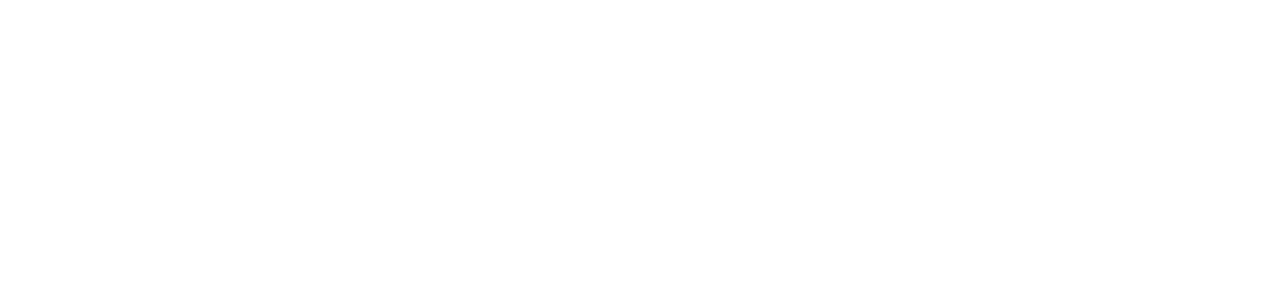
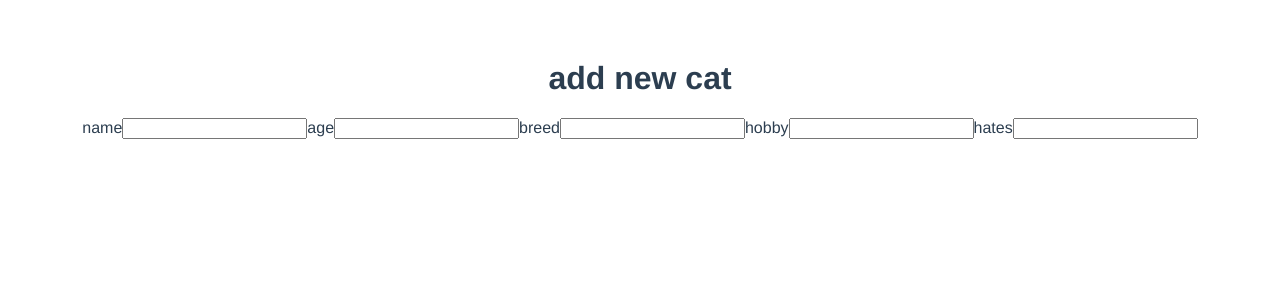
Before and after one commit to shaniashn/the-famous-cat, a Vue app: page /add-new in a window 1280 px wide. Before the commit this address had no page. Shown: the top 300 px of the page. Built offline with nearby package versions, Linux system fonts and the light colour scheme.

Commit message:
feat: add cat form

```diff
--- /dev/null
+++ b/src/CatForm.vue
@@ -0,0 +1,29 @@
+<template>
+  <h1>add new cat</h1>
+  <div class="form-cat">
+    <form action="">
+      <label for="name">name</label>
+      <input type="text" id="name">
+      <label for="age">age</label>
+      <input type="text" id="age">
+      <label for="breed">breed</label>
+      <input type="text" id="breed">
+      <label for="hobby">hobby</label>
+      <input type="text" id="hobby">
+      <label for="hates">hates</label>
+      <input type="text" id="hates">
+    </form>
+  </div>
+</template>
+
+<script>
+export default {
+  name: 'CatForm'
+}
+</script>
+
+<style>
+form {
+  flex-direction: column;
+}
+</style>
--- a/src/routers.js
+++ b/src/routers.js
@@ -1,6 +1,7 @@
 import HomePage from './HomePage.vue';
 import SignUp from './SignUp.vue';
 import AllCats from './AllCats.vue';
+import CatForm from './CatForm.vue';
 // import PreviewCat from './PreviewCat.vue';
 import { createRouter, createWebHistory } from 'vue-router';
 
@@ -20,6 +21,11 @@ const routes = [
     component: AllCats,
     path: '/all-cats'
   },
+  {
+    name: 'CatForm',
+    component: CatForm,
+    path: '/add-new'
+  }
   // {
   //   name: 'PreviewCat',
   //   component: PreviewCat,
```
